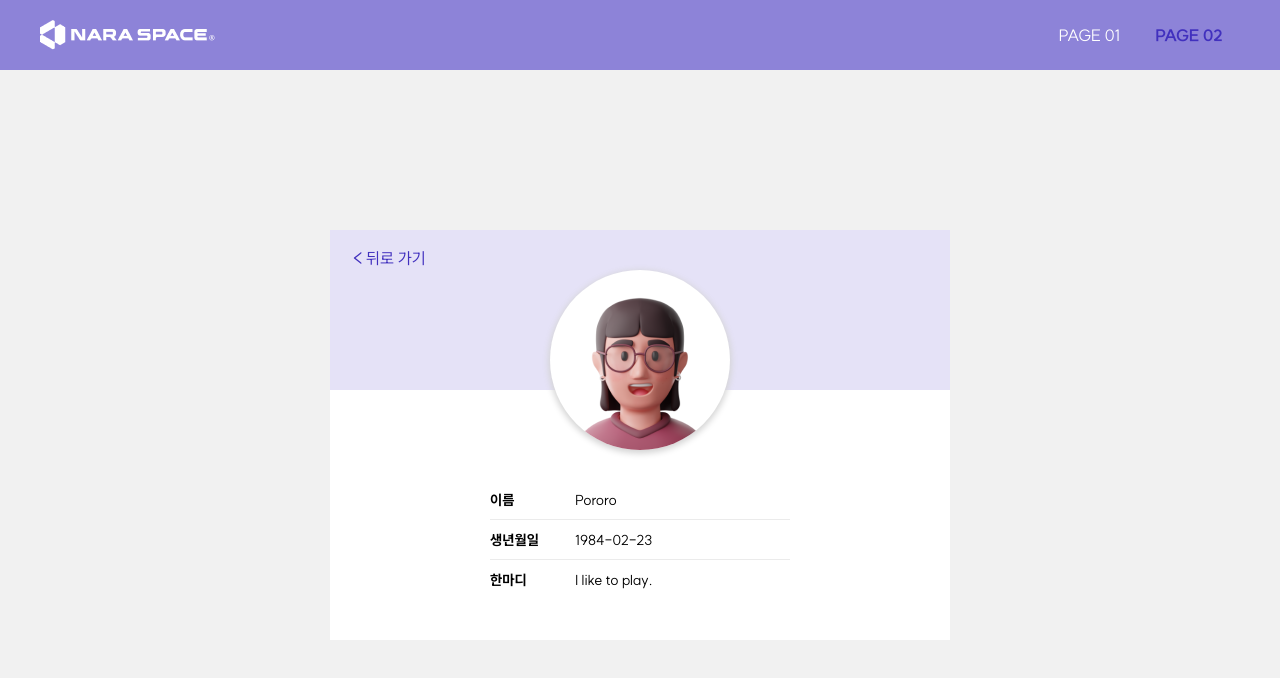
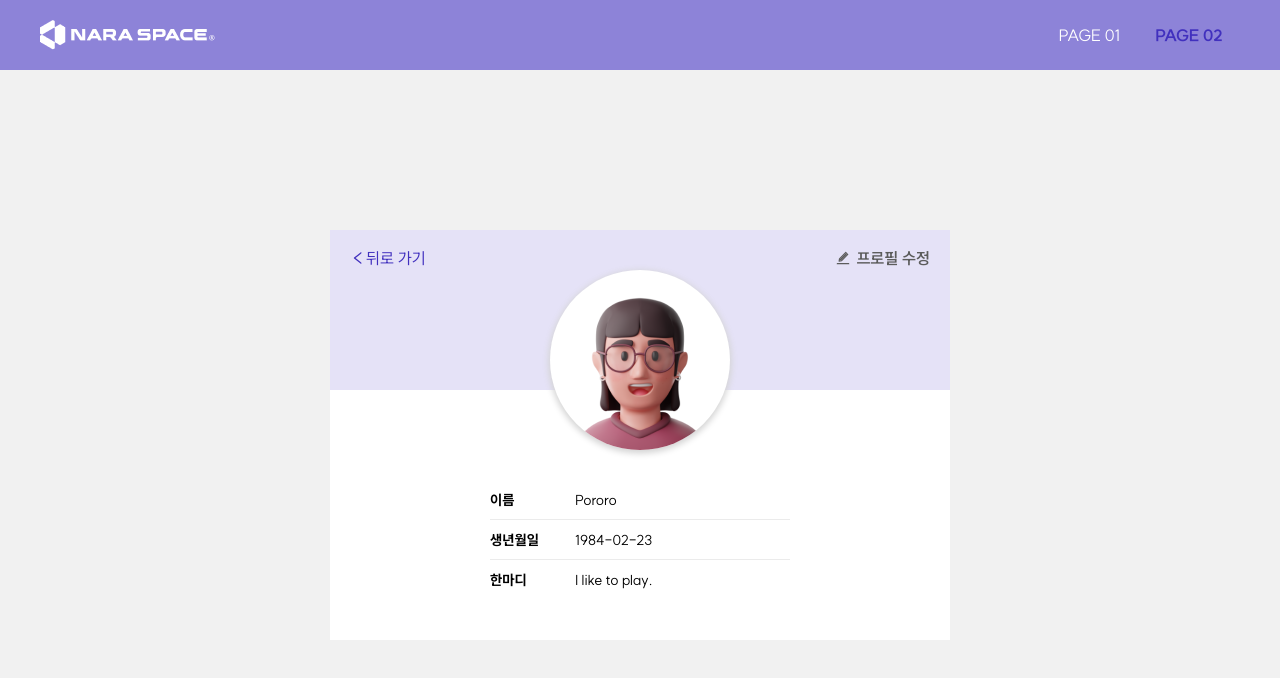
Before and after one commit to rlawlsyoung/naraspace-front, a React (Vite) app: page /user/1 in a window 1280 px wide. Shown: the top 678 px of the page. Built offline with nearby package versions, Linux system fonts and the light colour scheme.

Commit message:
[Add] 수정 버튼 조건부로 나타나도록 구현

```diff
--- a/src/components/UserInfo.tsx
+++ b/src/components/UserInfo.tsx
@@ -1,6 +1,7 @@
-import React, { useCallback } from 'react';
+import React, { useCallback, useState } from 'react';
 import { Link } from 'react-router-dom';
-import { AiOutlineRight, AiOutlineLeft } from 'react-icons/ai';
+import { AiOutlineRight, AiOutlineLeft, AiTwotoneEdit } from 'react-icons/ai';
+import { FaCheckCircle } from 'react-icons/fa';
 import styled from 'styled-components';
 
 import { lightSkyBlue, lightGray, deepGray, deepBlue, mobile } from '../styles/theme';
@@ -11,13 +12,19 @@ interface UserInfoType {
   name: string;
   date: string;
   comment: string;
+  isExistUser: boolean;
 }
 
-const UserInfo: React.FC<UserInfoType> = ({ id, image, name, date, comment }) => {
+const UserInfo: React.FC<UserInfoType> = ({ id, image, name, date, comment, isExistUser }) => {
+  const [isEditing, setIsEditing] = useState(false);
+  const [nameValue, setNameValue] = useState(name);
+
   const suitableImg = useCallback((str: string) => {
     if (str) return str;
     else return '0.png';
   }, []);
+
+  const handleEdit = () => setIsEditing(!isEditing);
 
   return location.pathname === '/user' ? (
     <Container url={location.pathname} width="350px">
@@ -48,6 +55,20 @@ const UserInfo: React.FC<UserInfoType> = ({ id, image, name, date, comment }) =>
         <AiOutlineLeft />
         뒤로 가기
       </PreviousLink>
+      {isExistUser && (
+        <Edit className="flex-center" onClick={handleEdit}>
+          {isEditing ? (
+            <>
+              <FaCheckCircle />
+              <p>완료</p>
+            </>
+          ) : (
+            <>
+              <AiTwotoneEdit /> <p>프로필 수정</p>
+            </>
+          )}
+        </Edit>
+      )}
       <ContainerTop />
       <ProfileImage isDetail={true} src={'/images/' + suitableImg(image)} alt="프로필 이미지" />
       <ContainerBottom className="flex-center">
@@ -140,6 +161,24 @@ const ContainerBottom = styled.div`
   }
 `;
 
+const Edit = styled.div`
+  position: absolute;
+  top: 20px;
+  right: 20px;
+  color: #5c5c5c;
+  font-size: 16px;
+  font-weight: 600;
+  cursor: pointer;
+
+  p {
+    margin-left: 5px;
+  }
+
+  &:hover {
+    color: black;
+  }
+`;
+
 const InfoBar = styled.div`
   display: flex;
   align-items: center;
--- a/src/pages/User.tsx
+++ b/src/pages/User.tsx
@@ -11,6 +11,7 @@ import { mobile } from '../styles/theme';
 
 const User = () => {
   const [isShowOptions, setIsShowOptions] = useState(false);
+  const [isExistUser, setIsExistUser] = useState(false);
   const [checkedUserData, setCheckedUserData] = useState([
     { id: 0, name: '', date: '', checked: false, image: '', comment: '' },
   ]);
@@ -54,6 +55,10 @@ const User = () => {
               (data: userDataType) => data.id === Number(location.pathname.substr(6)),
             ),
           );
+        res.data.user &&
+          res.data.user[res.data.user.length - 1].id >= Number(location.pathname.substr(6)) &&
+          0 < Number(location.pathname.substr(6)) &&
+          setIsExistUser(true);
         location.pathname === '/user' && setIsAsc(true);
       });
     } catch (err) {
@@ -132,6 +137,7 @@ const User = () => {
             name={selectedUser.name}
             date={selectedUser.date}
             comment={selectedUser.comment}
+            isExistUser={isExistUser}
           />
         )}
       </Container>
@@ -145,6 +151,7 @@ const User = () => {
           name={detailUser.name}
           date={detailUser.date}
           comment={detailUser.comment}
+          isExistUser={isExistUser}
         />
       </Container>
     );
```
